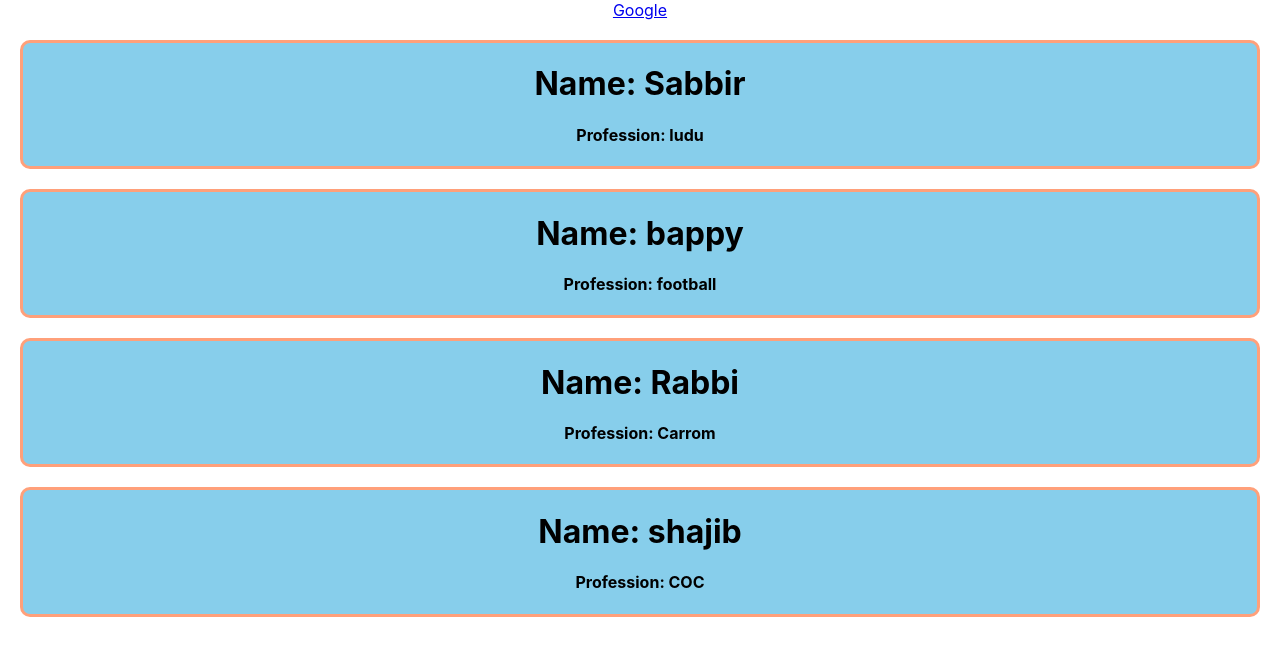
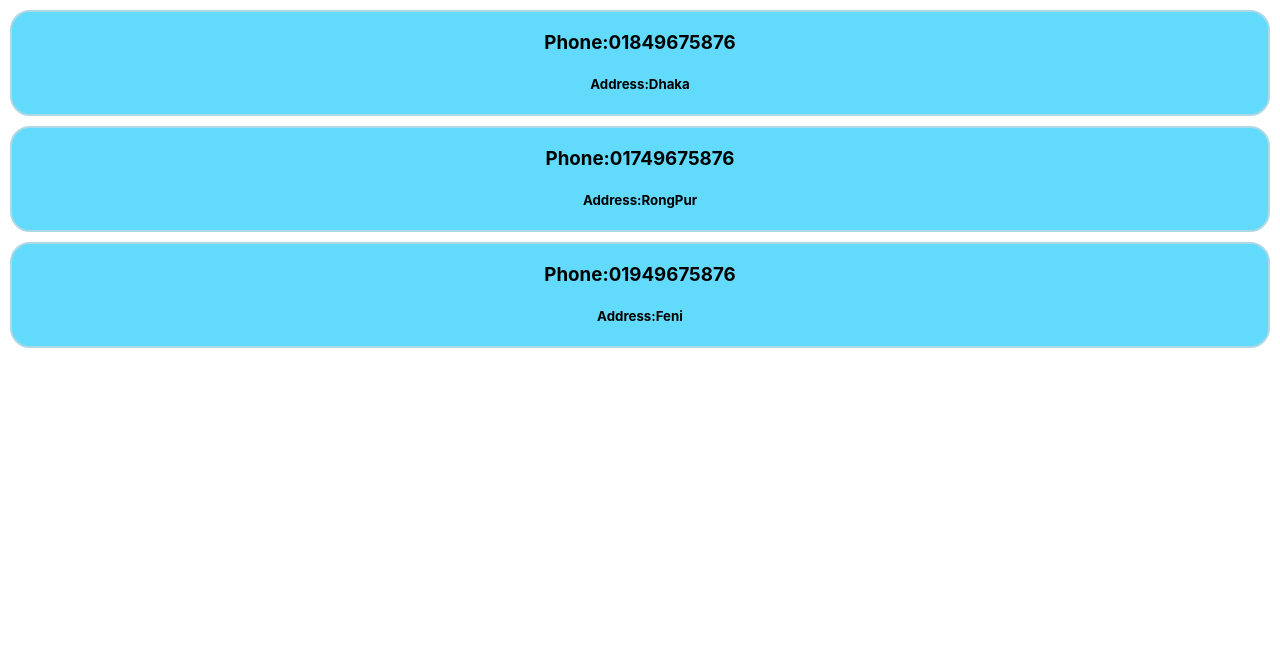
Before and after one commit to 404Bappy/Learning-React, a React (Create React App) app: page / in a window 1280 px wide. Shown: the top 656 px of the page. Built offline with nearby package versions, Linux system fonts and the light colour scheme.

Commit message:
first commit

```diff
--- a/src/App.js
+++ b/src/App.js
@@ -4,14 +4,17 @@ import './App.css';
 function App() {
   return (
     <div className="App">
-      <a href="https://www.google.com/">Google</a>
-      <Person name="Sabbir" play="ludu"></Person>
-      <Person name="bappy" play="football"></Person>
-      <Person name="Rabbi" play="Carrom"></Person>
-      <Person name="shajib" play="COC"></Person>
+      <Friend phone = '01849675876' Address= 'Dhaka'></Friend>
+      <Friend phone = '01749675876' Address= 'RongPur'></Friend>
+      <Friend phone = '01949675876' Address= 'Feni'></Friend>
     </div>
   );
 }
+/*<a href="https://www.google.com/">Google</a>
+<Person name="Sabbir" play="ludu"></Person>
+<Person name="bappy" play="football"></Person>
+<Person name="Rabbi" play="Carrom"></Person>
+<Person name="shajib" play="COC"></Person>*/
 
 function Person(props) {
   console.log(props);
@@ -30,9 +33,15 @@ function Person(props) {
   );
 }
 
-function Friend() {
+function Friend(props) {
+  console.log(props);
   return (
-    <h3>Phone:</h3>
+    <div className='person'>
+       <h3>Phone:{props.phone}</h3>
+       <h5>Address:{props.Address}</h5>
+    </div>
+
+
 
   )
 }
```
